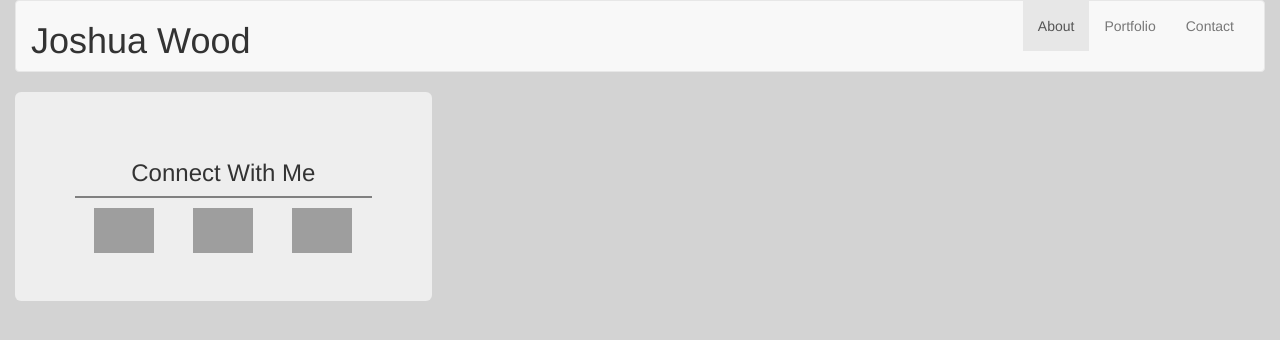
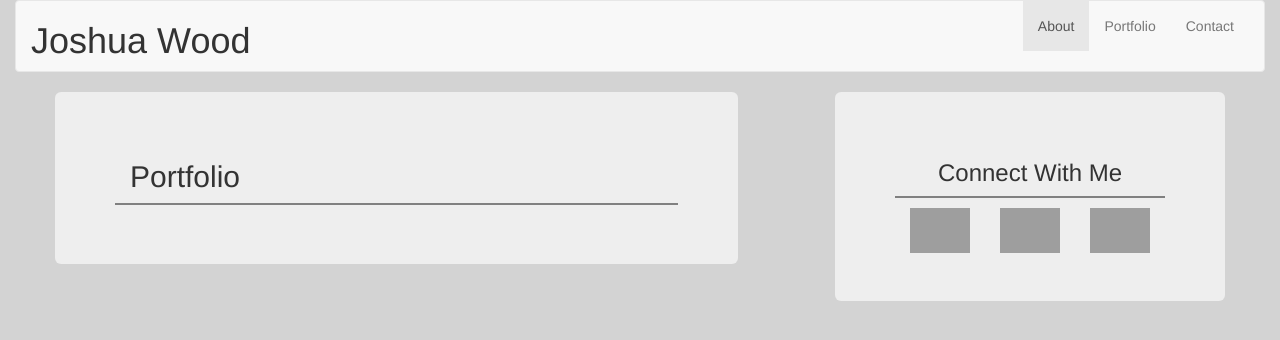
Before and after one commit to JoshTRN/Bootsrap-Portfolio, a plain HTML site: page portfolio.html in a window 1280 px wide. Drawn offline with nearby package versions, Linux system fonts and the light colour scheme; grey boxes are pictures that could not be loaded.

Commit message:
contact and portfolio modified

```diff
--- a/portfolio.html
+++ b/portfolio.html
@@ -34,7 +34,35 @@
 			</div>
 		</nav>
 
-<div class="jumbotron col-md-4 offset-2 text-center" style="margin: 0 auto; height: 50%;">
+
+
+	<div class="contaner">
+		<div class="container">
+			<div class="row">
+
+				<div class="col-md-7 jumbotron">
+					<div class="container">
+						<div class="row" style="margin-bottom: 10px">
+
+							<div class="col-md-12" style="border-bottom: solid 2px gray;">
+								<h2>Portfolio</h2>
+							</div>
+						</div>
+
+						<div class="row">
+
+							<div id="content" class="col-xs-12">
+
+							</div>
+
+						</div>
+					</div>
+				</div>
+
+				<div class="container col-md-1">
+				</div>
+
+				<div class="jumbotron col-md-4 offset-2 text-center" style="margin: 0 auto; height: 50%;">
 					<div class="container">
 
 							<div class="row">
@@ -60,3 +88,17 @@
 						</div>
 
 				</div>
+
+
+
+			</div>
+
+
+			</div>
+		</div>
+
+	</div>
+
+</body>
+
+</html>
```
Also changed, not shown: contact.html (+1 -0 lines).
